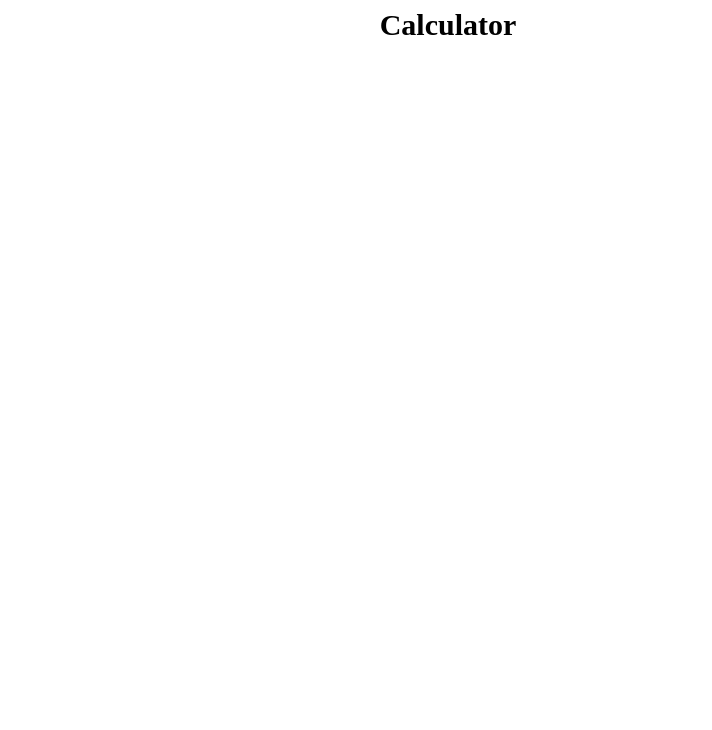
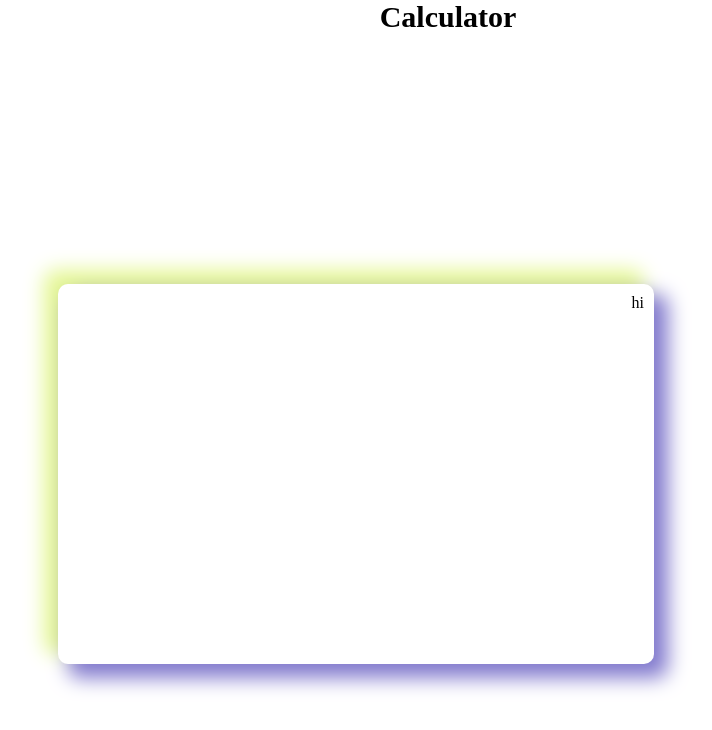
Before and after one commit to Joel3218/JavascriptProjects, a plain HTML site: page Html/calculator.html in a window 1280 px wide. Shown: the whole page, without its empty margins (192-904 px from the left). Drawn offline with Linux system fonts and the light colour scheme.

Commit message:
adding calculator html and css codes for the container

```diff
--- a/Html/calculator.html
+++ b/Html/calculator.html
@@ -3,13 +3,12 @@
     <head>
         <title>Calculator</title>
         <link rel="stylesheet" href="..\styles\general.css"/>
+        <link rel="stylesheet" href="..\styles\calculator.css"/>
     </head>
     <body>
         <div class ="title">Calculator</div>
-        <div>  </div>
+        <div class = "container"><div > hi </div></div>
 
-        <div>
 
-        </div>
     </body>
 </html>
--- /dev/null
+++ b/styles/calculator.css
@@ -0,0 +1,24 @@
+body {
+    padding:0;
+    margin:0;
+    min-height: 100px;
+    background:rgb(255, 255, 255);
+}
+
+.container {
+    right: 40px;
+    display:flex;
+    align-items:right;
+    justify-content: right;
+    width: 45%;
+    height: 45vh;
+    padding:10px;
+    margin-left: 250px;
+    margin-top:250px;
+    border-radius:10px;
+    box-shadow:12px 12px 20px 2px rgb(130, 122, 206), -12px -12px 20px 2px rgb(228, 247, 146);
+}
+
+.title {
+    margin-top:
+}
```
